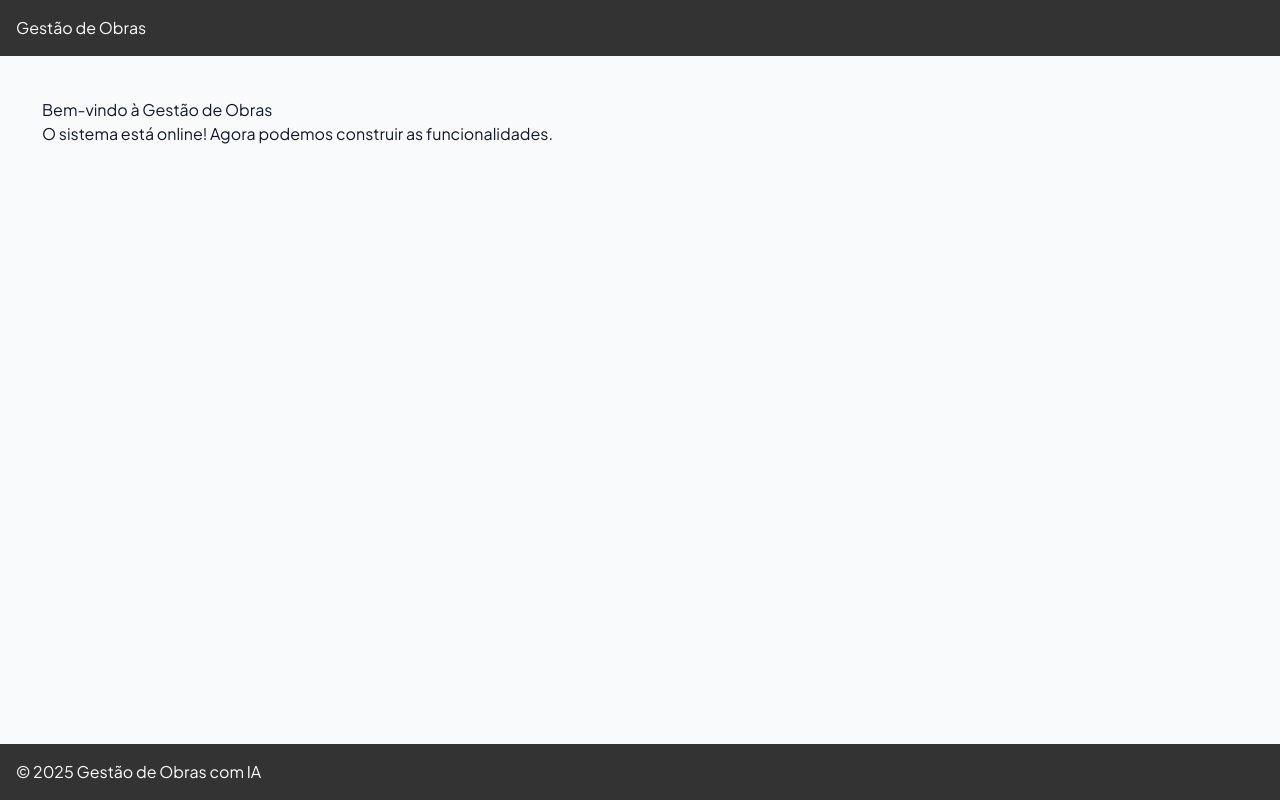
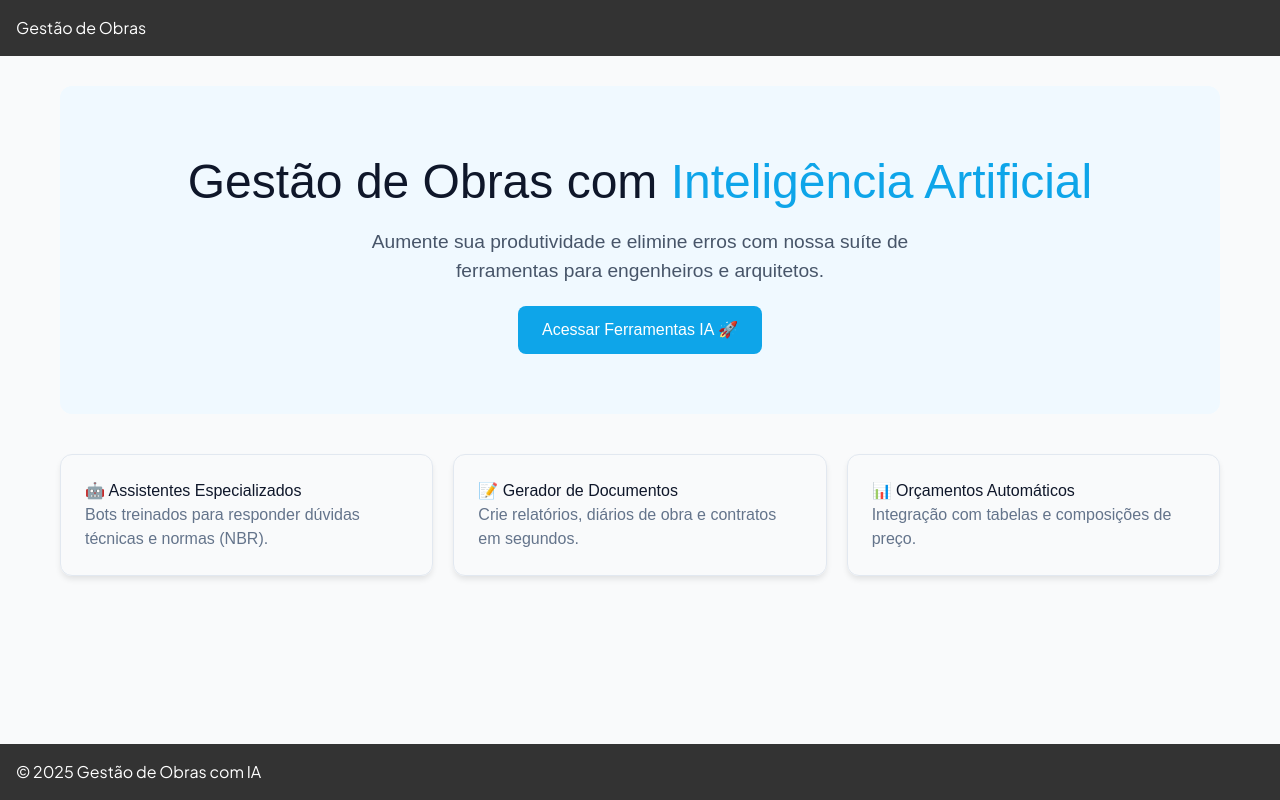
Before and after one commit to Jhonatan0215/gestaodeobrascomia, a React (Vite) app: page / in a window 1280 px wide. Built offline with nearby package versions, Linux system fonts and the light colour scheme.

Commit message:
Update App.tsx

```diff
--- a/src/App.tsx
+++ b/src/App.tsx
@@ -1,3 +1,4 @@
+import Home from './Home';
 import React, { useState } from 'react';
 import Navbar from './Navbar';
 import Footer from './Footer';
@@ -21,7 +22,7 @@ export default function App() {
       <Navbar />
 
       <main style={{ flex: 1, padding: '10px' }}>
-        {currentView === 'home' && <HomeView />}
+        {currentView === 'home' && <Home />}
         {/* Lógica simples para alternar telas no futuro */}
       </main>
 
```
